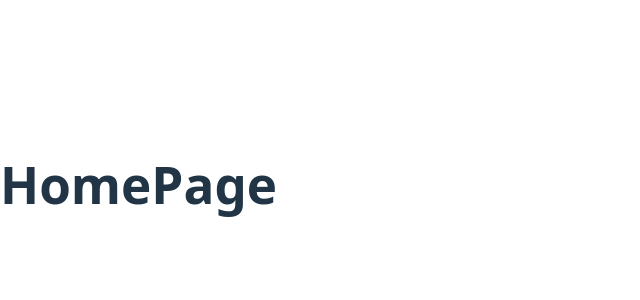
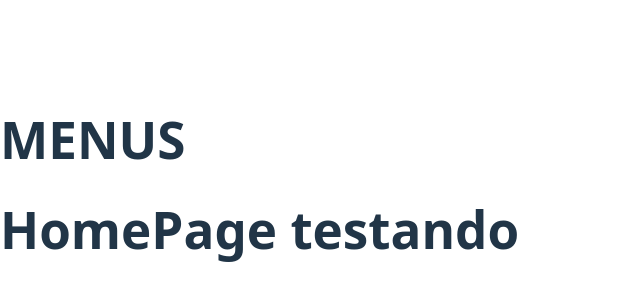
Before and after one commit to cauaosp/projeto-front-geracaotech, a React (Vite) app in the folder digital-store-project/: page / in a window 1280 px wide. Shown: the part 216-516 px from the top of the page, without its empty margins (0-640 px from the left). Built offline with nearby package versions, Linux system fonts and the light colour scheme.

Commit message:
adição de pacotes do tailwind

```diff
--- a/digital-store-project/src/App.jsx
+++ b/digital-store-project/src/App.jsx
@@ -1,4 +1,5 @@
 import { Route, BrowserRouter as Router, Routes } from "react-router-dom";
+import Layout from "./Layout";
 import HomePage from "./pages/HomePage";
 import ProductListInPage from "./pages/ProductListInPage";
 import ProductViewPage from "./pages/ProductViewPage";
@@ -7,11 +8,13 @@
   return (
     <>
       <Router>
-        <Routes>
-          <Route path="/" element={<HomePage />} />
-          <Route path="/productlist" element={<ProductListInPage />} />
-          <Route path="/productview" element={<ProductViewPage />} />
-        </Routes>
+        <Layout>
+          <Routes>
+            <Route path="/" element={<HomePage />} />
+            <Route path="/productlist" element={<ProductListInPage />} />
+            <Route path="/productview" element={<ProductViewPage />} />
+          </Routes>
+        </Layout>
       </Router>
     </>
   );
--- /dev/null
+++ b/digital-store-project/src/Layout.jsx
@@ -0,0 +1,12 @@
+const Layout = ({ children }) => {
+  return (
+    <div>
+      <h1 className="absolute top-0 bg-blue h-fit w-fit">MENUS</h1>
+      {/* <Header /> */}
+      {children}
+      {/* <Footer /> */}
+    </div>
+  );
+};
+
+export default Layout;
--- a/digital-store-project/src/pages/HomePage/index.jsx
+++ b/digital-store-project/src/pages/HomePage/index.jsx
@@ -1,7 +1,7 @@
 const HomePage = () => {
   return (
     <>
-      <h1>HomePage</h1>
+      <h1>HomePage testando</h1>
     </>
   );
 };
```
Also changed, not shown: digital-store-project/package.json (+6 -2 lines), 1 other file (tests, documents, lock files or other folders).
